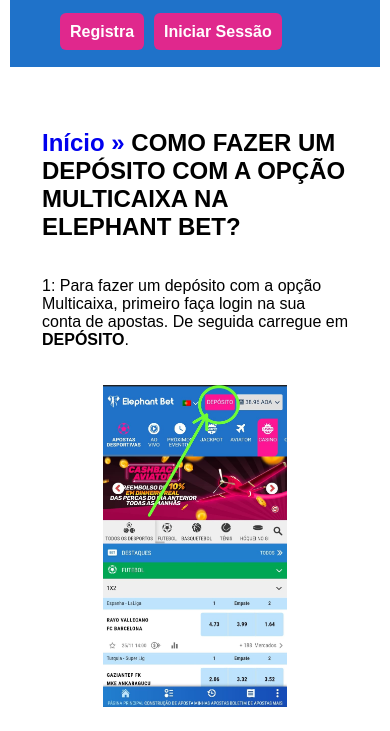
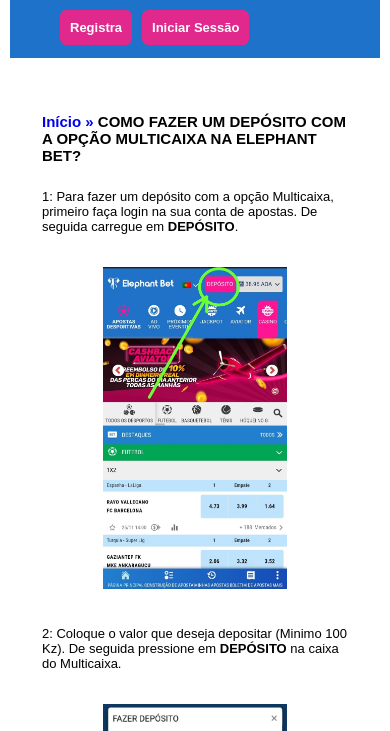
Before and after one commit to Janaina-Ferreira/projeto-jogo, a plain HTML site: page paginas/ajuda.html in a window 390 px wide. Shown: the part 113-844 px from the top of the page. Drawn offline with Linux system fonts and the light colour scheme.

Commit message:
atualizando

```diff
--- a/paginas/ajuda.html
+++ b/paginas/ajuda.html
@@ -26,6 +26,13 @@
         }
 
        @media screen and (max-width: 750px){
+
+        h1{
+            font-size: 15px;
+        }
+        p{
+            font-size: 13px;
+        }
 
         .foto{
             margin: 20px;
```
Also changed, not shown: paginas/pg1.html (+1 -1 lines).
